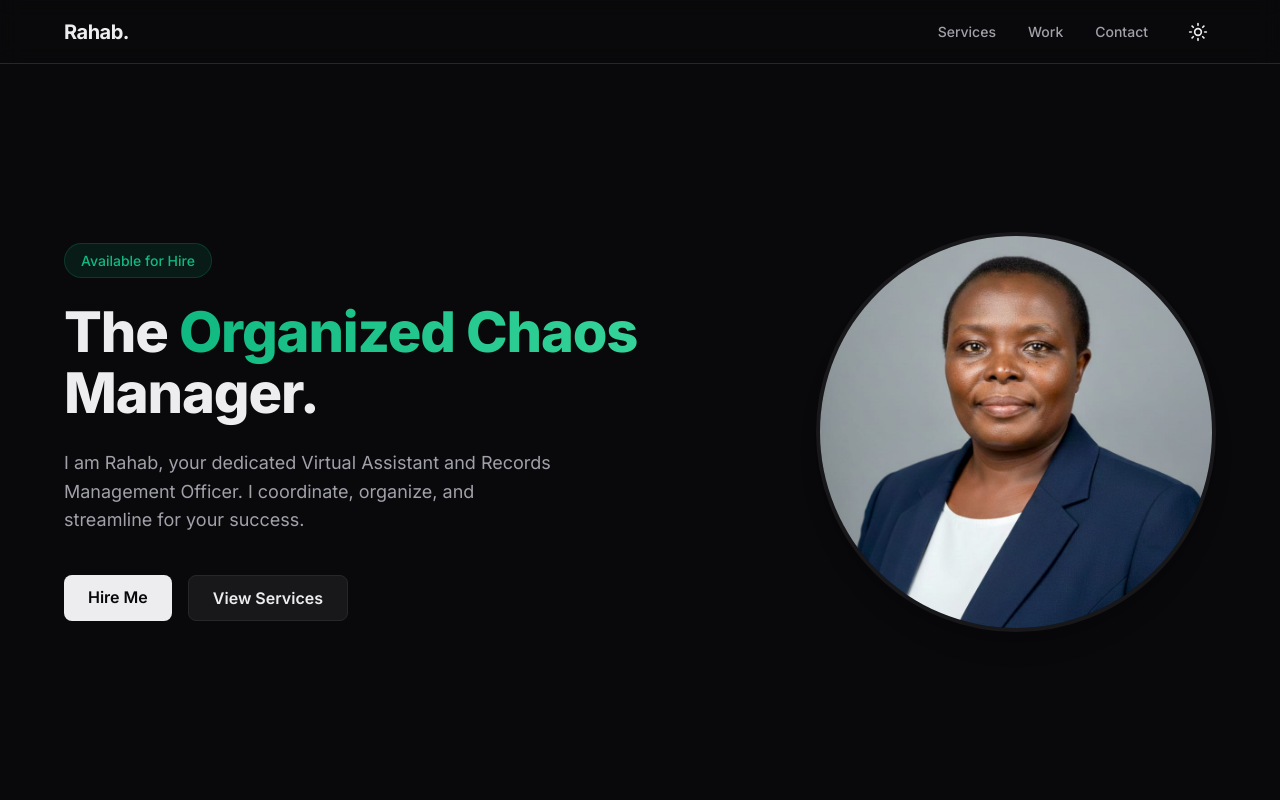
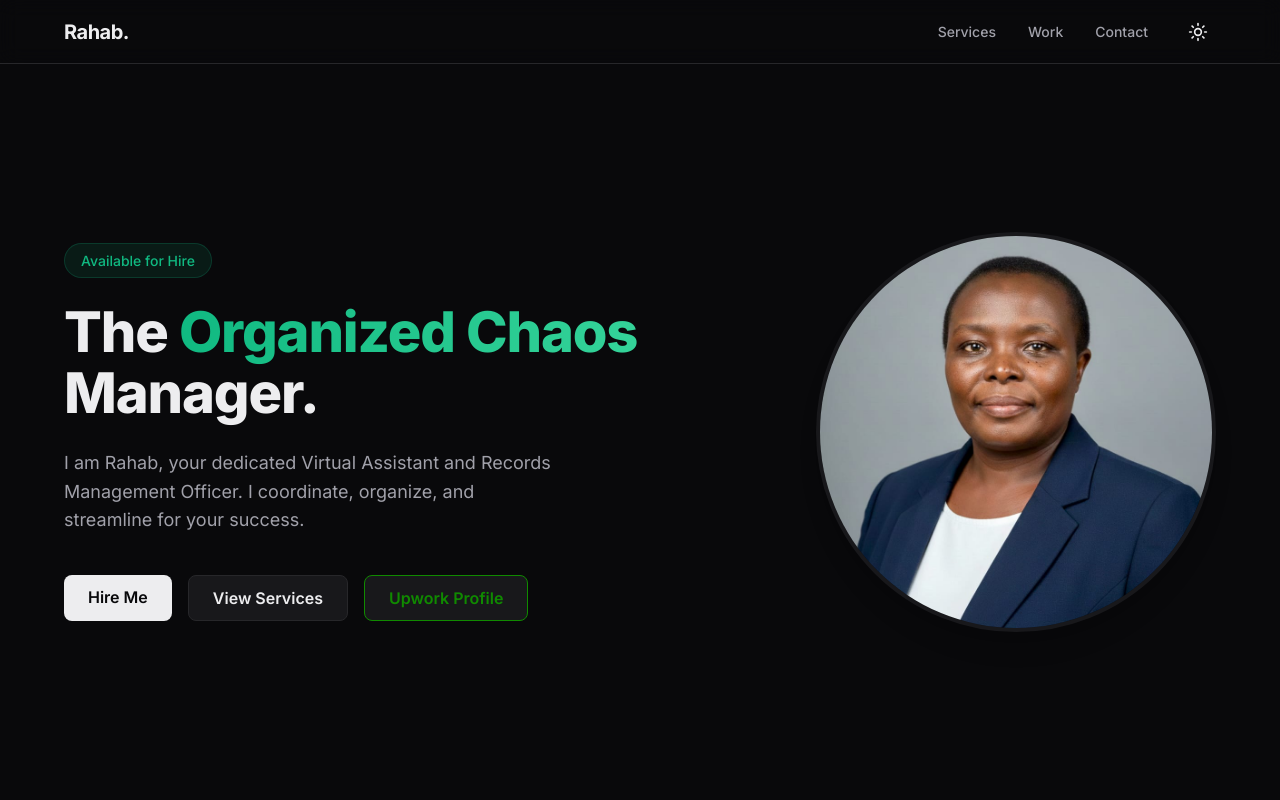
Before and after one commit to purimsq/Virtual-Assistant-Rahab, a Next.js app: page / in a window 1280 px wide. Shown: the top 800 px of the page. Built offline with nearby package versions, Linux system fonts and the light colour scheme.

Commit message:
Add Upwork profile link to Hero and Footer

```diff
--- a/src/components/Footer.tsx
+++ b/src/components/Footer.tsx
@@ -12,6 +12,7 @@ export default function Footer() {
                 <div className={styles.links}>
                     <a href="#services" className={styles.link}>Services</a>
                     <a href="#work" className={styles.link}>My Work</a>
+                    <a href="https://www.upwork.com/freelancers/~01a4bee13d5dcafff3" target="_blank" rel="noopener noreferrer" className={styles.link}>Upwork Profile</a>
                     <a href="#contact" className={styles.link}>Contact</a>
                 </div>
             </div>
--- a/src/components/Hero.tsx
+++ b/src/components/Hero.tsx
@@ -44,6 +44,15 @@ export default function Hero() {
                         <a href="#services" className={styles.secondaryButton}>
                             View Services
                         </a>
+                        <a
+                            href="https://www.upwork.com/freelancers/~01a4bee13d5dcafff3"
+                            target="_blank"
+                            rel="noopener noreferrer"
+                            className={styles.secondaryButton}
+                            style={{ border: '1px solid #108a00', color: '#108a00' }} // Upwork Greenish
+                        >
+                            Upwork Profile
+                        </a>
                     </div>
                 </motion.div>
 
```
